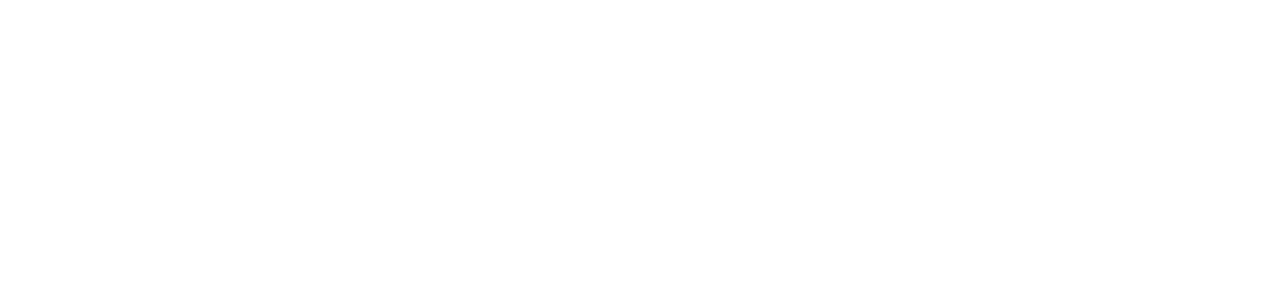
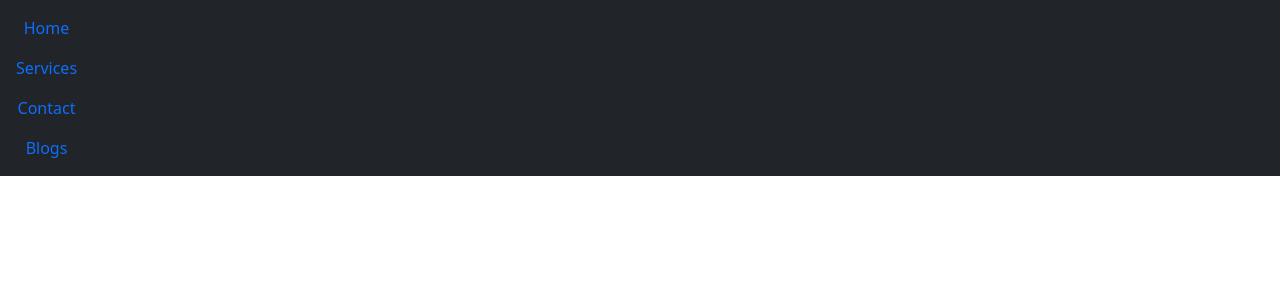
Before and after one commit to IzzatK/reactstrappractice, a React (Create React App) app: page / in a window 1280 px wide. Shown: the top 300 px of the page. Built offline with nearby package versions, Linux system fonts and the light colour scheme.

Commit message:
onto style sidenavbar

```diff
--- a/src/App.css
+++ b/src/App.css
@@ -4,6 +4,12 @@
 
 @media(min-width:1000px) {
   #popupmenu{
+    display:none;
+  }
+}
+
+@media(max-width:1000px) {
+  #sidenavmenu {
     display:none;
   }
 }
--- a/src/App.js
+++ b/src/App.js
@@ -2,6 +2,7 @@ import logo from './logo.svg';
 import './App.css';
 import './bootstrap.css';
 import PopupMenu from './PopupMenu'
+import SidenavMenu from './SidenavMenu';
 
 function App() {
   return (
@@ -10,6 +11,9 @@ function App() {
       <div id="popupmenu">
         <PopupMenu/>
       </div>
+      <div id="sidenavmenu">
+        <SidenavMenu/>
+      </div>
 
     </div>
   );
--- /dev/null
+++ b/src/SidenavMenu.js
@@ -0,0 +1,25 @@
+import React, {Component} from 'react';
+import 'SidenavMenu.css'
+
+export default class SidenavMenu extends Component {
+    render() {
+        return (
+            <nav class ="navbar bg-dark" id="sidenavbar" >
+<ul class ="nav navbar-nav">
+<li class ="nav-item">
+<a class ="nav-link" href="#"> Home </a>
+</li>
+<li class ="nav-item">
+<a class ="nav-link" href="#"> Services </a>
+</li>
+<li class ="nav-item">
+<a class ="nav-link" href="#"> Contact </a>
+</li>
+<li class ="nav-item">
+<a class ="nav-link" href="#"> Blogs </a>
+</li>
+</ul>
+</nav>
+        )
+    }
+}
```
Also changed, not shown: src/SidenavMenu.css (added).
